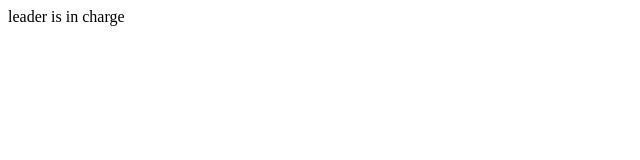
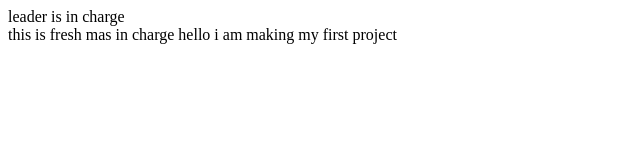
Before and after one commit to Yeon-Gyeong/company-project, a plain HTML site: page index.html in a window 1280 px wide. Shown: the whole page, without its empty margins (0-640 px from the left). Drawn offline with Linux system fonts and the light colour scheme.

Commit message:
freshmas first commit

```diff
--- a/index.html
+++ b/index.html
@@ -11,7 +11,12 @@
         leader is in charge
     </nav>
 
-    <main></main>
+    <main>
+        this is fresh mas in charge
+        hello
+        i am making my first project
+
+    </main>
 
     <footer></footer>
   </body>
```
